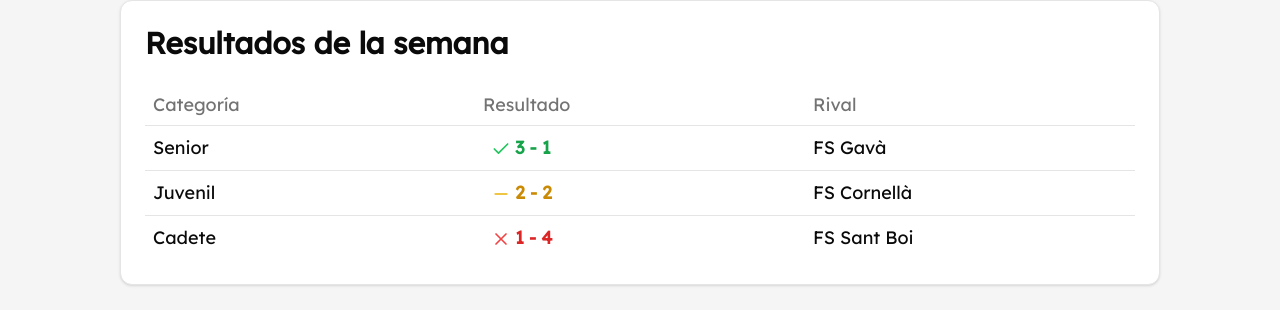
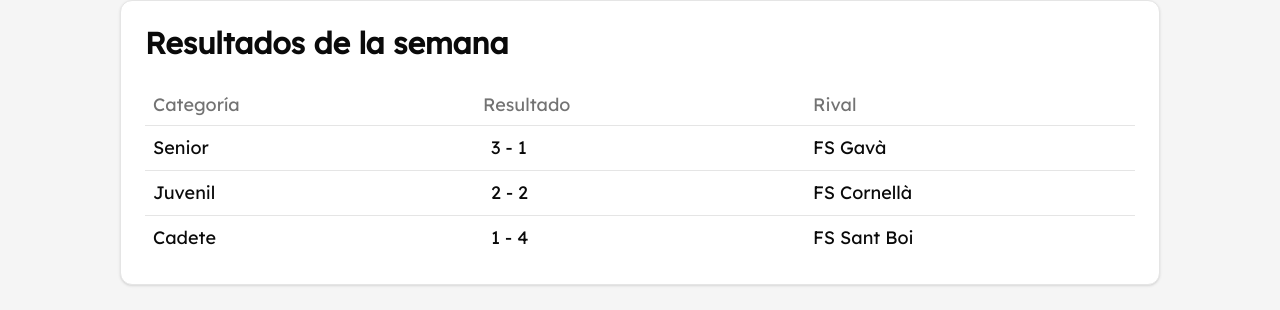
Before and after one commit to novaweb-infinity/fsbegues-frontend, a Next.js app: page / in a window 1280 px wide. Shown: the part 1077-1387 px from the top of the page. Built offline with nearby package versions, Linux system fonts and the light colour scheme.

Commit message:
feat: restructure news and results components; move to dedicated directories and implement new files

```diff
--- a/src/components/HomePage/NewsSection.tsx
+++ b/src/components/HomePage/NewsSections/NewsSection.tsx
@@ -1,4 +1,4 @@
-import NewsCard from "@/components/HomePage/NewsCard"
+import NewsCard from "./NewsCard"
 
 interface NewsItem {
   image: string
--- a/src/components/HomePage/ResultRow.tsx
+++ /dev/null
@@ -1,40 +0,0 @@
-import { Check, Minus, X } from "lucide-react"
-
-interface ResultRowProps {
-  category: string
-  result: string
-  opponent: string
-  status: "win" | "draw" | "loss"
-}
-
-export default function ResultRow({ category, result, opponent, status }: ResultRowProps) {
-  let statusColor = ""
-  let statusIcon = null
-
-  if (status === "win") {
-    statusColor = "text-green-600 font-bold"
-    statusIcon = <Check className="mr-1 inline h-5 w-5 text-green-500" />
-  } else if (status === "draw") {
-    statusColor = "text-yellow-600 font-semibold"
-    statusIcon = <Minus className="mr-1 inline h-5 w-5 text-yellow-500" />
-  } else if (status === "loss") {
-    statusColor = "text-red-600 font-semibold"
-    statusIcon = <X className="mr-1 inline h-5 w-5 text-red-500" />
-  }
-
-  return (
-    <tr className="border-b text-lg transition-colors hover:bg-muted/40">
-      {/* Category column */}
-      <td className="w-1/3 px-2 py-2">{category}</td>
-
-      {/* Result column with icon and color */}
-      <td className={`w-1/3 px-4 py-2 ${statusColor}`}>
-        {statusIcon}
-        {result}
-      </td>
-
-      {/* Opponent column */}
-      <td className="w-1/3 px-2 py-2">{opponent}</td>
-    </tr>
-  )
-}
--- /dev/null
+++ b/src/components/HomePage/ResultsTable/ResultRow.tsx
@@ -0,0 +1,20 @@
+interface ResultRowProps {
+  category: string
+  result: string
+  opponent: string
+}
+
+export default function ResultRow({ category, result, opponent }: ResultRowProps) {
+  return (
+    <tr className="border-b text-lg transition-colors hover:bg-muted/40">
+      {/* Category column */}
+      <td className="w-1/3 px-2 py-2">{category}</td>
+
+      {/* Result column with icon and color */}
+      <td className={`w-1/3 px-4 py-2`}>{result}</td>
+
+      {/* Opponent column */}
+      <td className="w-1/3 px-2 py-2">{opponent}</td>
+    </tr>
+  )
+}
--- a/src/components/HomePage/ResultsTable.tsx
+++ b/src/components/HomePage/ResultsTable/ResultsTable.tsx
@@ -45,13 +45,7 @@
               {/* Table body with results */}
               <TableBody>
                 {results.map((result, index) => (
-                  <ResultRow
-                    key={index}
-                    category={result.category}
-                    result={result.result}
-                    opponent={result.opponent}
-                    status={result.status}
-                  />
+                  <ResultRow key={index} category={result.category} result={result.result} opponent={result.opponent} />
                 ))}
               </TableBody>
             </Table>
--- a/src/components/HomePage/index.tsx
+++ b/src/components/HomePage/index.tsx
@@ -1,7 +1,7 @@
 import ClubSection from "./ClubSection"
 import HeroSection from "./HeroSection"
-import NewsSection from "./NewsSection"
-import ResultsTable from "./ResultsTable"
+import NewsSection from "./NewsSections/NewsSection"
+import ResultsTable from "./ResultsTable/ResultsTable"
 
 export default function HomePage() {
   return (
```
Also changed, not shown: src/components/HomePage/NewsSections/NewsCard.tsx (renamed from src/components/HomePage/NewsCard.tsx), src/components/Teams/MatchesTab.tsx (deleted), src/components/Teams/PlayersTab.tsx (deleted), src/components/Teams/ResultsTab.tsx (deleted), src/components/Teams/TeamPage.tsx (added).
